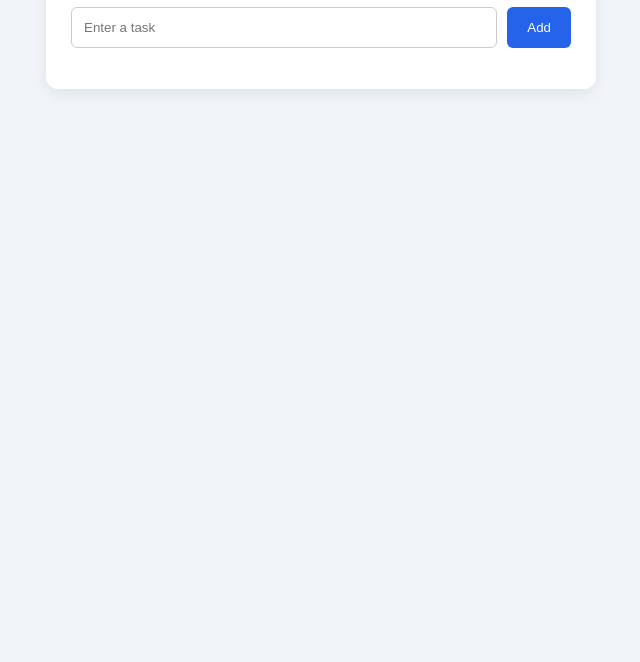
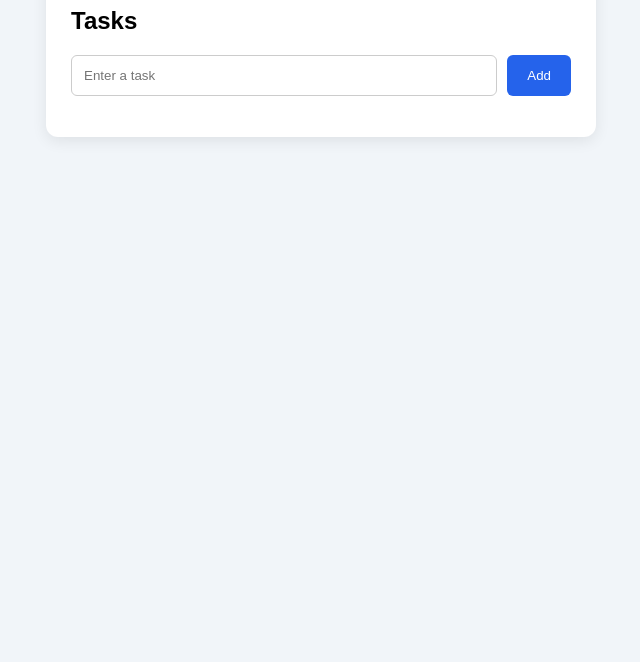
Before and after one commit to shamanthnb-cmd/Frontend-App, a website built with Vite: page index.html in a window 1280 px wide. Shown: the part 138-800 px from the top of the page, without its empty margins (319-959 px from the left). Built offline with nearby package versions, Linux system fonts and the light colour scheme.

Commit message:
added H2

```diff
--- a/index.html
+++ b/index.html
@@ -11,6 +11,7 @@
 
     <div class="container">
         <h1>My To-Do App</h1>
+        <h2>Tasks</h2>
 
         <div class="input-area">
             <input
```
